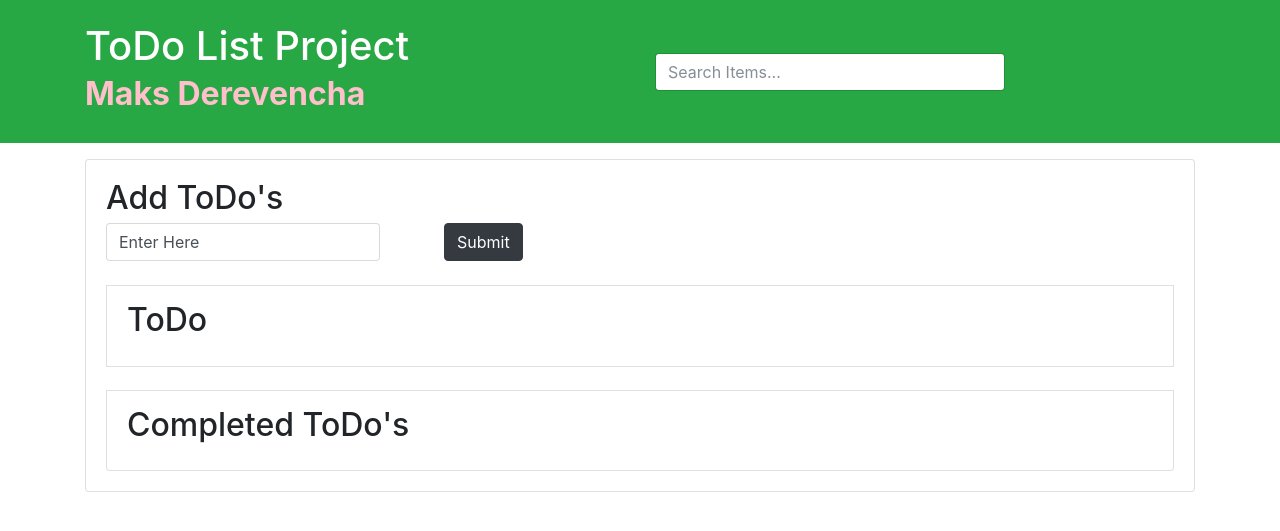
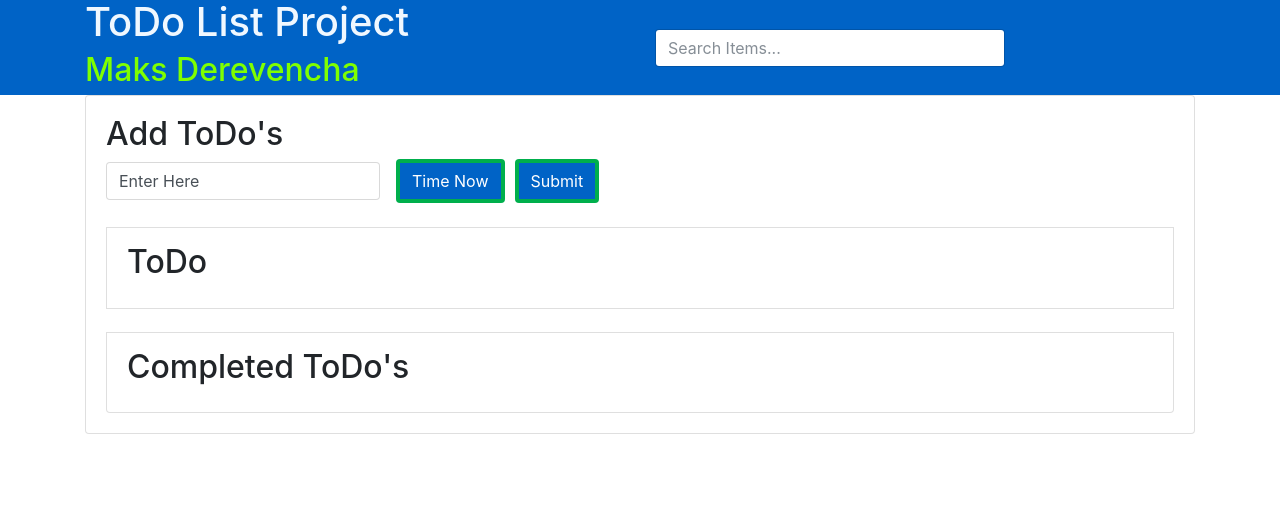
Before and after one commit to maxacode/todo-app, a Flask app: page / in a window 1280 px wide. Shown: the top 531 px of the page. Run offline with Flask 2, Linux system fonts and the light colour scheme; data that the repository does not hold is empty; some libraries are stand-ins or nearby versions.

Commit message:
added time now and alert in 1.7 hours

```diff
--- a/AllToDo.json
+++ b/AllToDo.json
@@ -1 +1 @@
-{"notCompleted": ["2", "3"], "completed": [], "deleted": []}
+{"notCompleted": [], "completed": [], "deleted": []}
--- a/static/main.js
+++ b/static/main.js
@@ -4,7 +4,7 @@
 1. add text-decoration: line-through
 
 2. Add another X in deleted for permanent removal.
-
+f
 3. Add alert Dialog like in Book Tracker.
 
 4. Validate that Input is not empty.
@@ -23,10 +23,7 @@ function cl(variable) {
     return console.log(variable);
 };
 
-//my name diff color.
-var myname = document.getElementById('my-name');
-myname.style.color = 'pink';
-myname.style.fontWeight = 'bold';
+
 var form = document.getElementById('addForm');
 var itemList = document.getElementById('items');
 var textBox = document.getElementById('textBox');
@@ -187,12 +184,17 @@ class UI {
             completedButton.className = `form-check-input ${completedORundo}`;
             completedButton.checked = checkedOrNoCheck;
             completedButton.title = "Mark Completed";
+            //# padding on deleteButton
+            completedButton.style = "margin-left: 0px";
+
+
 
         var deleteButton = document.createElement('input');
             deleteButton.type = 'Submit';
             deleteButton.value = "X";
             deleteButton.className = 'btn btn-danger delete';
             deleteButton.title = "Delete ToDo"
+            deleteButton.style = "margin-left:30px";
 
         //newLi.appendChild(document.createTextNode(itemToAdd));
         //adding text node.
@@ -562,11 +564,24 @@ searchBox.addEventListener('input', filter);
 //apiAllToDos
 document.addEventListener('DOMContentLoaded', API.apiAllToDos);
 //document.addEventListener('DOMContentLoaded', UI.getToDoDeleted);
+var timeNow = document.getElementById("timenow");
 
+timeNow.addEventListener('click', (e) => {
+    cl("Test")
+    e.preventDefault();
+    var today = new Date();
+    const itemToAdd = ((today.getHours()) + ":" + today.getMinutes()) + " --> " + (today.getHours() +2) + ":" + today.getMinutes()
+    UI.addItemToUI(itemToAdd, 'complete', '')
+    API.apiActions("notCompleted", itemToAdd);
+    API.apiSave();
+    setTimeout(function() {alert("Time is up!");}, 1000 * 60 * 60 * 1.8); // 2 hours
+
+})
 // when submit is pressed
-form.addEventListener('submit', (e) => {
+var submitButton = document.getElementById("submitButton");
+submitButton.addEventListener('click', (e) => {
     e.preventDefault();
-    const itemToAdd = textBox.value;
+    var itemToAdd = textBox.value;
     //console.log(itemToAdd);
     var itemToAddFiltered = itemToAdd.replace(/\//g, "-");
 
@@ -576,6 +591,6 @@ form.addEventListener('submit', (e) => {
     //Storage.addItemToStorage(itemToAdd);
     // cl(itemToAddFiltered);
     API.apiActions("notCompleted", itemToAddFiltered);
-    API.apiSave();
+    cl(API.apiSave())
 
 });
--- a/static/style.css
+++ b/static/style.css
@@ -6,8 +6,8 @@ ul li {
 }
 input[type="submit"] {
     /* margin-top: 10px; */
-    margin-left: 3rem;
-    margin-right: 1.5rem;
+    margin-left: 25x;
+    margin-right: 10px;
 }
 input[type=checkbox]
 {
@@ -21,3 +21,15 @@ input[type=checkbox]
   /* margin-left: 5px; */
   /* margin-right: 20px; */
 }
+
+.btn-dark {
+    background-color: #0063c6;
+    border-color: rgba(0, 197, 43, 0.779);
+    border-width: 4px;
+}
+
+.btn-danger
+.form-check-input {
+    margin-right: 25px;
+    margin-left:25px
+}
--- a/templates/index.html
+++ b/templates/index.html
@@ -13,12 +13,12 @@
   </head>
 
   <body translate="no">
-    <header id="main-header" class="bg-success text-white p-4 mb-3">
+    <header id="main-header" style="background-color:#0063c6;"bg-success text-white p-4 mb-3">
       <div class="container">
         <div class="row">
           <div class="col-md-6">
-              <h1 id="header-title">ToDo List Project </h1>
-            <h2 id="my-name"> Maks Derevencha</h2>
+              <h1 style="color:aliceblue" header-title">ToDo List Project </h1>
+            <h2 style="color:chartreuse"my-name"> Maks Derevencha</h2>
           </div>
           <div class="col-md-4 align-self-center">
               <input type="text" class="form-control" id="filter" placeholder="Search Items...">
@@ -31,7 +31,10 @@
       <h2 class="title">Add ToDo's</h2>
       <form id="addForm" class="form-inline mb-4">
         <input type="text" class="form-control mr-3" id="textBox" value='Enter Here'>
-        <input type="submit" class="btn btn-dark" value="Submit"><h2 style= "color: rgba(0, 197, 43, 0.779);" id="output"></h2>
+
+        <input type="submit" class="btn btn-dark" id="timenow" value="Time Now">
+        <input type="submit" class="btn btn-dark" id="submitButton" value="Submit"><h2 style= "color: rgba(0, 197, 43, 0.779);" id="output"></h2>
+
       </form>
 
 
```
Also changed, not shown: notes.md (+10 -0 lines), 2 other files.
